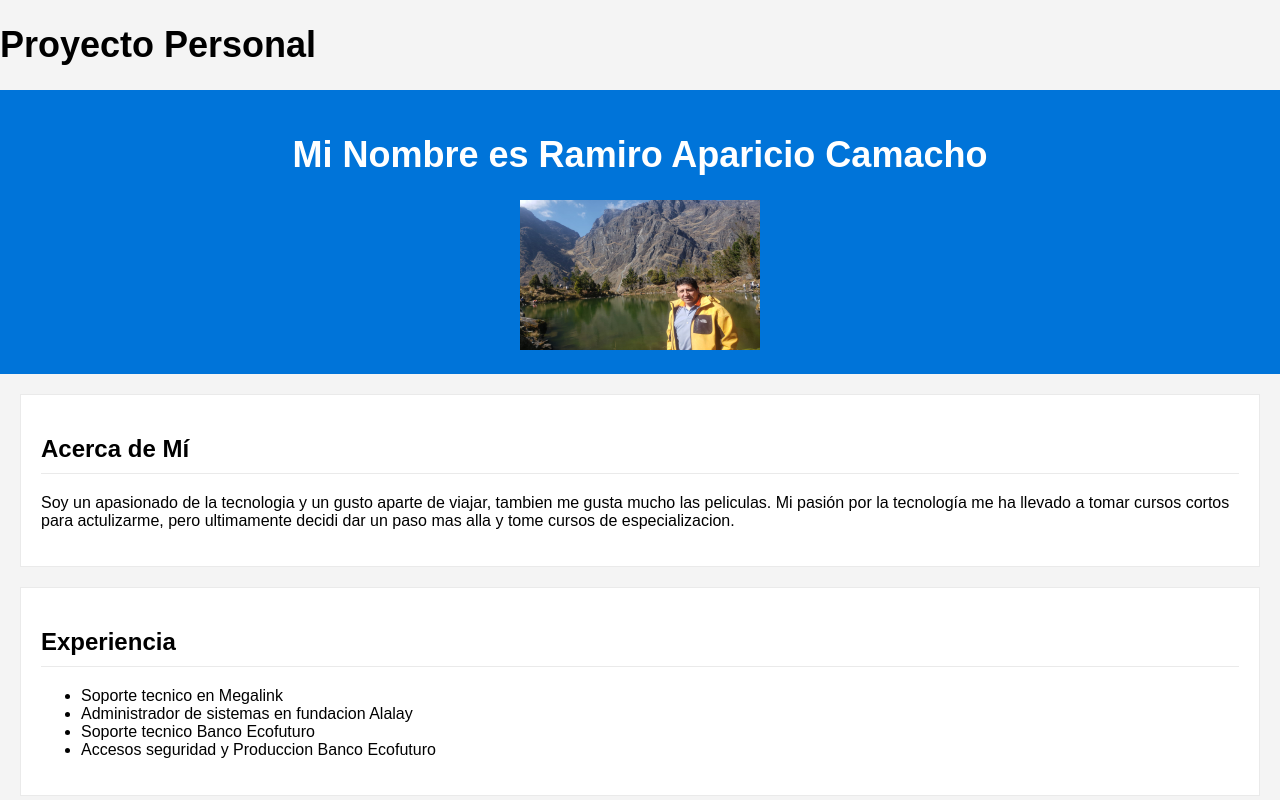
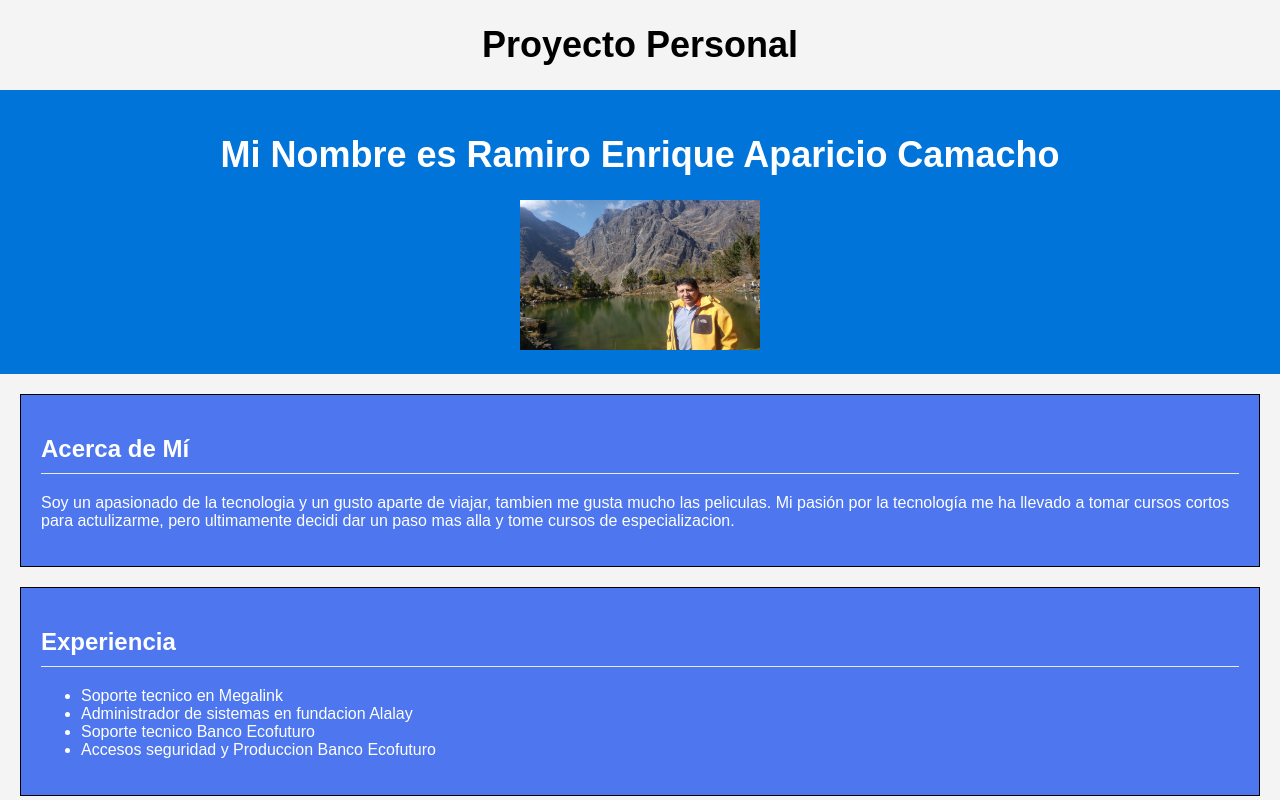
Before and after one commit to ramiroEthanA/ramiro.github.io, a plain HTML site: page index.html in a window 1280 px wide. Shown: the top 800 px of the page. Drawn offline with Linux system fonts and the light colour scheme.

Commit message:
Modificacion Color
Modificacion color texto

```diff
--- a/index.html
+++ b/index.html
@@ -6,15 +6,16 @@
     <title>Document</title>
 </head>
 <body>
-    <h1>   Proyecto Personal      </h1>
+    <center><h1>   Proyecto Personal      </h1> </center>
+    <meta charset="UTF-8">
 
-    <meta charset="UTF-8">
     <title>Mi Portafolio</title>
+
     <link rel="stylesheet" type="text/css" href="stylo.css">
 </head>
 <body>
     <header>
-        <h1>Mi Nombre es Ramiro Aparicio Camacho</h1>
+        <h1>Mi Nombre es Ramiro Enrique Aparicio Camacho</h1>
         <img src="Foto/foto1.jpeg" width="240" height="150">
     </header>
     <section id="about">
--- a/stylo.css
+++ b/stylo.css
@@ -23,8 +23,10 @@ header {
 section {
     margin: 20px;
     padding: 20px;
-    background-color: #FFFFFF;
-    border: 1px solid #EAEAEA;
+    background-color: #4d76ef;
+    border: 1px solid #000000;
+    color:#FFFFFF;
+
 }
 
 h1 {
```
